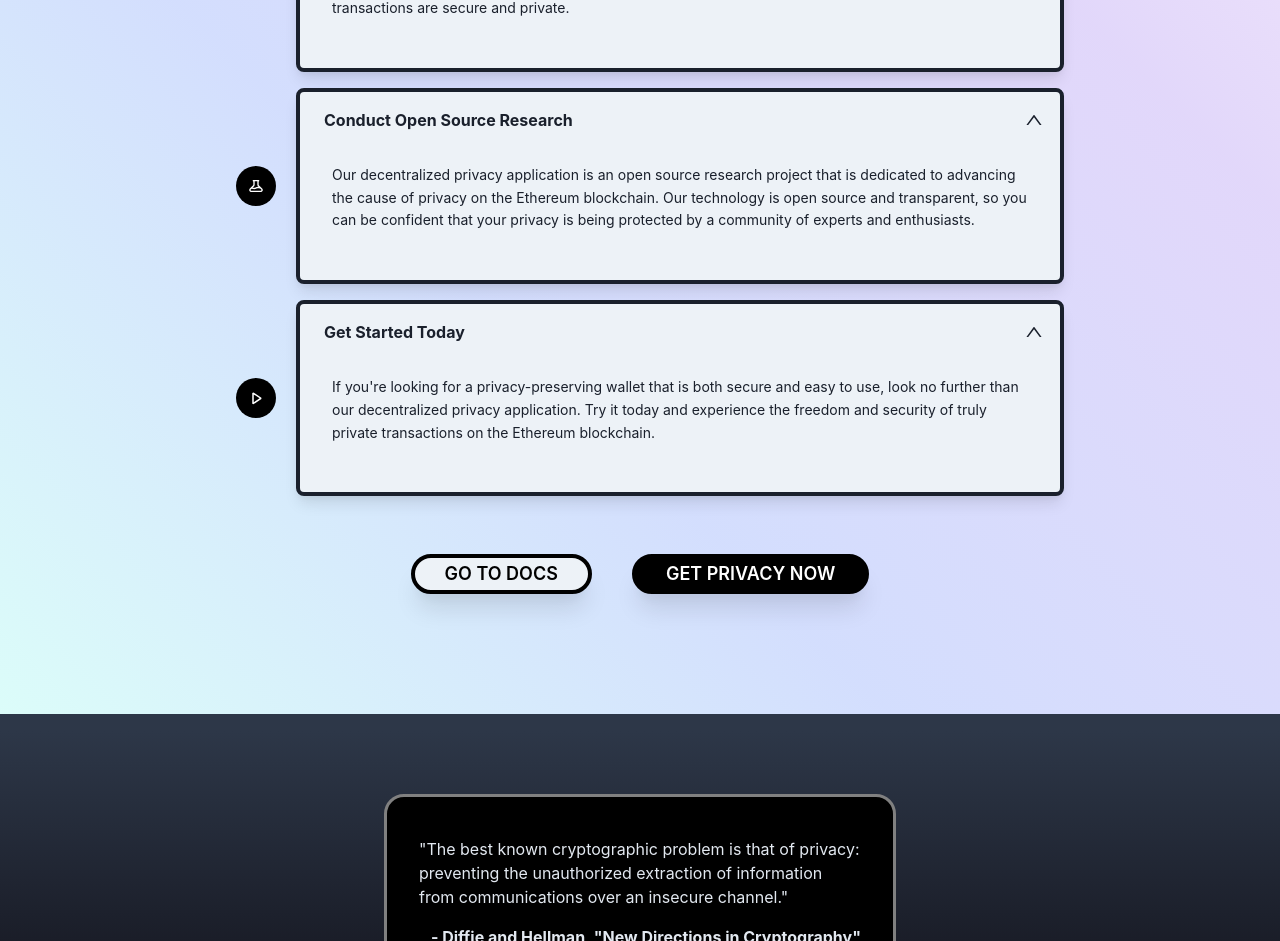
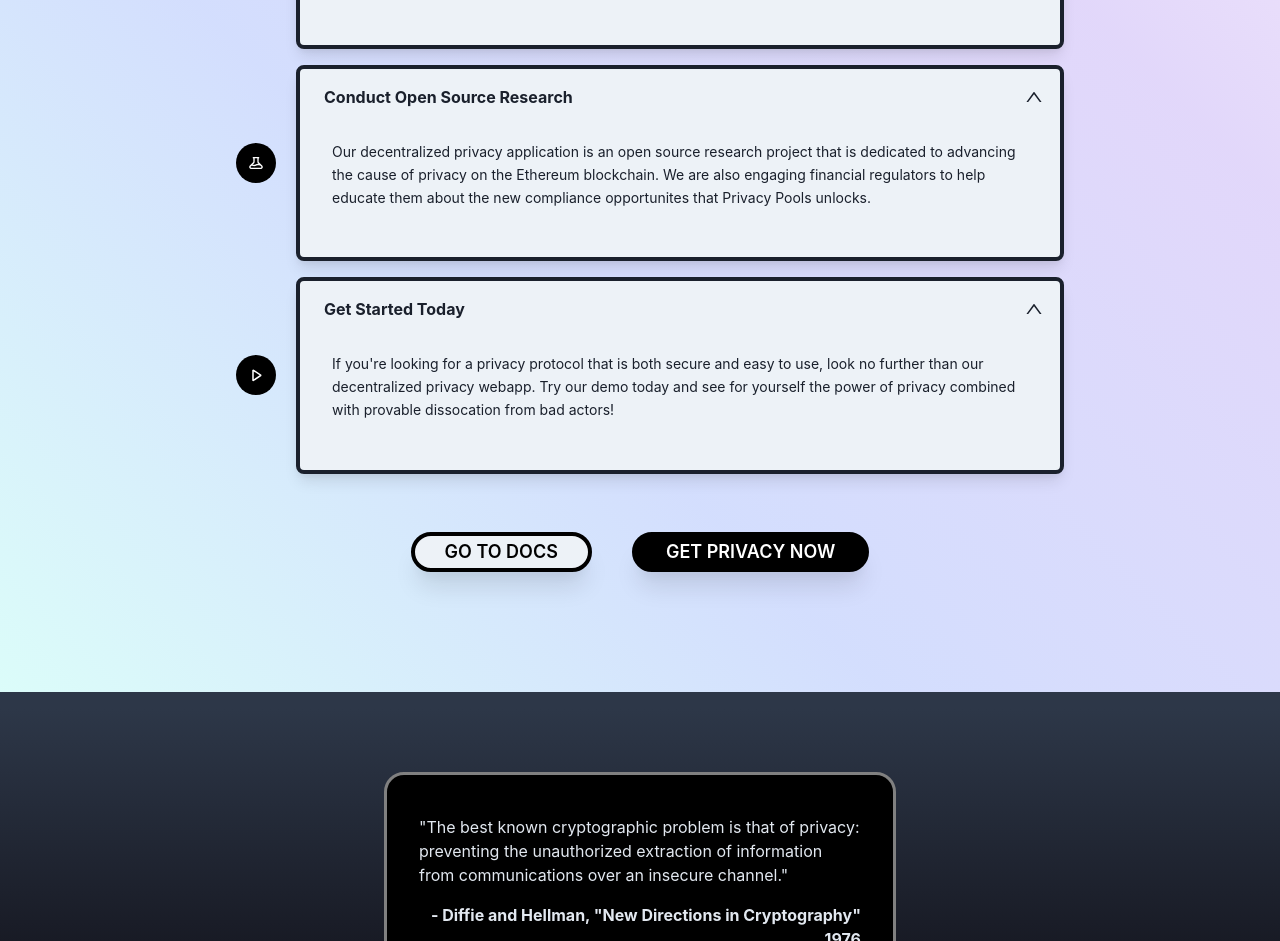
Before and after one commit to ameensol/pools-ui, a Next.js app: page / in a window 1280 px wide. Shown: the part 1571-2512 px from the top of the page. Built offline with nearby package versions, Linux system fonts and the light colour scheme; what @rainbow-me/rainbowkit, urql, wagmi would draw is missing.

Commit message:
Update InfoSection.tsx

```diff
--- a/src/components/LandingPage/InfoSection.tsx
+++ b/src/components/LandingPage/InfoSection.tsx
@@ -116,7 +116,7 @@ const InfoSection = () => {
           <ListItem
             icon={<AiOutlineLock />}
             text="Protect Your Privacy"
-            paragraph="Privacy Pools are designed to break the link between your original deposit address and your new withdrawal address. By depositing your funds into a common pool and leaving a cryptographic commitment to a secret value, you can withdraw your funds using a zero-knowledge proof that ensures your new withdrawal address is entirely new and unlinkable. With Privacy Pools, your transaction history remains private and untraceable."
+            paragraph="Privacy Pools are designed to break the link between your original deposit address and your new withdrawal address. By depositing your funds into a common pool and leaving a cryptographic commitment to a secret value, you can withdraw your funds using a zero-knowledge proof that ensures your new withdrawal address is entirely new and unlinkable."
           />
           <ListItem
             icon={<FiSettings />}
@@ -126,12 +126,12 @@ const InfoSection = () => {
           <ListItem
             icon={<HiOutlineBeaker />}
             text="Conduct Open Source Research"
-            paragraph="Our decentralized privacy application is an open source research project that is dedicated to advancing the cause of privacy on the Ethereum blockchain. Our technology is open source and transparent, so you can be confident that your privacy is being protected by a community of experts and enthusiasts."
+            paragraph="Our decentralized privacy application is an open source research project that is dedicated to advancing the cause of privacy on the Ethereum blockchain. We are also engaging financial regulators to help educate them about the new compliance opportunites that Privacy Pools unlocks. "
           />
           <ListItem
             icon={<VscDebugStart />}
             text="Get Started Today"
-            paragraph="If you're looking for a privacy-preserving wallet that is both secure and easy to use, look no further than our decentralized privacy application. Try it today and experience the freedom and security of truly private transactions on the Ethereum blockchain."
+            paragraph="If you're looking for a privacy protocol that is both secure and easy to use, look no further than our decentralized privacy webapp. Try our demo today and see for yourself the power of privacy combined with provable dissocation from bad actors!"
           />
         </Flex>
       </Center>
```
